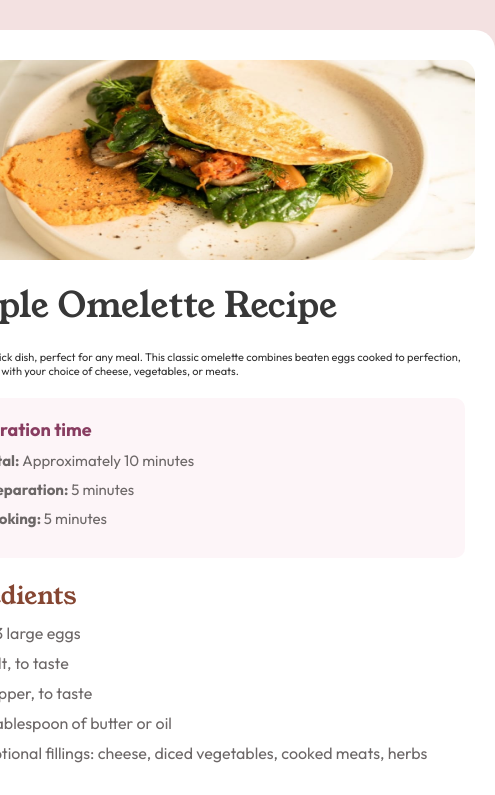
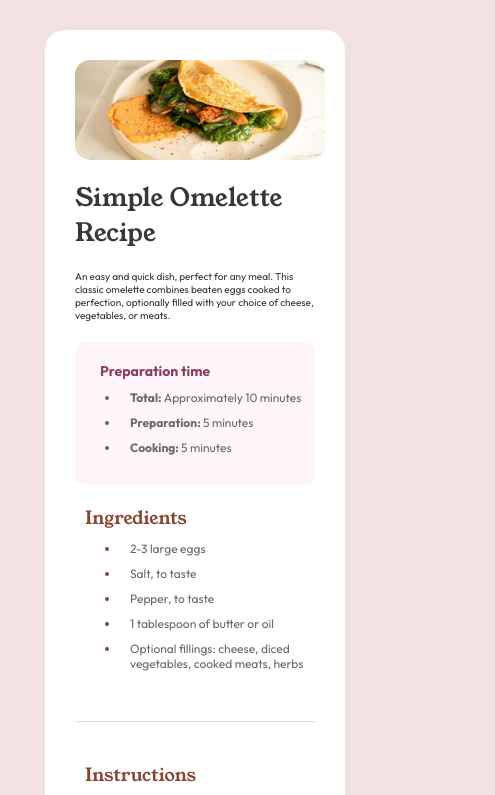
Before and after one commit to juan124perdomo/recipe-page-main, a plain HTML site: page index.html in a window 390 px wide. Shown: the top 795 px of the page, 495 px wide, since content can reach past the window. Drawn offline with Linux system fonts and the light colour scheme.

Commit message:
diseño resonsive para celular hecho

```diff
--- a/style.css
+++ b/style.css
@@ -210,3 +210,55 @@ text-wrap: pretty;
     font-weight: bold;
     color: #85463d;
 }
+
+@media screen and (max-width: 600px) {
+
+
+#container{
+    max-width: 300px;
+}
+
+#container img{
+    width: 250px;
+    height: 100px;
+}
+
+#container .titulo{
+
+    font-size: 25px;
+
+}
+
+#container .text{
+font-size: 10px;
+}
+.preparation h5{
+    font-size: 14px;
+}
+.preparation ul li{
+    font-size: 12px;
+}
+.ingredients h5{
+    font-size: 18px;
+}
+
+.ingredients ul li{
+    font-size: 12px;
+}
+.instructions h5{
+    font-size: 18px;
+}
+.instructions ol li{
+    font-size: 12px;
+}
+.nutrition h5{
+    font-size: 18px;
+}
+.nutrition p{
+    font-size: 12px;
+}
+
+.nutrition table, th, td{
+    font-size: 12px;
+
+}
```
